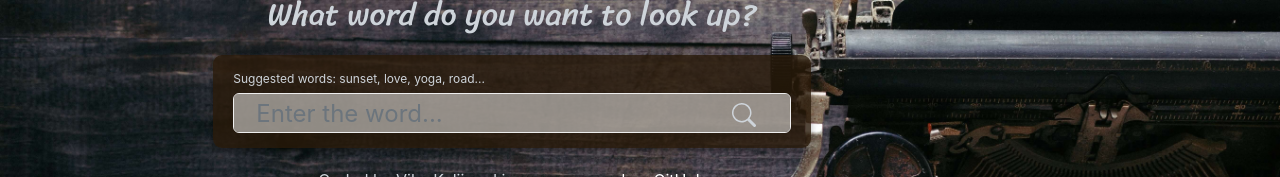
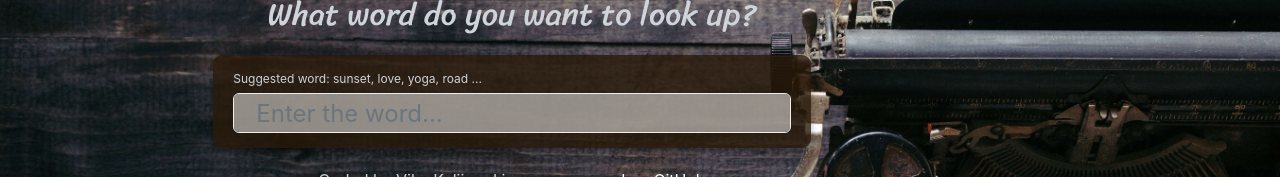
Before and after one commit to Vikkadin/dictionary-app-react, a React (Create React App) app: page / in a window 1280 px wide. Shown: the part 140-317 px from the top of the page. Built offline with nearby package versions, Linux system fonts and the light colour scheme.

Commit message:
fix: remove react icons

```diff
--- a/package.json
+++ b/package.json
@@ -11,7 +11,6 @@
     "react": "^18.2.0",
     "react-audio-player": "^0.17.0",
     "react-dom": "^18.2.0",
-    "react-icons": "^4.6.0",
     "react-scripts": "5.0.1",
     "web-vitals": "^2.1.4"
   },
--- a/src/components/Dictionary.js
+++ b/src/components/Dictionary.js
@@ -1,6 +1,5 @@
 import React, { useState } from 'react'
 import axios from 'axios'
-import { BsSearch } from 'react-icons/bs'
 import Results from './Results';
 import '../css/Dictionary.css'
 
@@ -29,10 +28,9 @@ function Dictionary() {
                 <h2>What word do you want to look up?</h2>
                 <form className="input-box" onSubmit={search}>
                     <div className="hint">
-                        Suggested words: sunset, love, yoga, road...
+                        Suggested word: sunset, love, yoga, road ...
                     </div>
                     <input type="search" autoFocus={true} onChange={handleKeywordChange} class="form-control" placeholder="Enter the word..." />
-                    <BsSearch className="icon" />
                 </form>
             </section>
             <section>
```
Also changed, not shown: 1 other file (tests, documents, lock files or other folders).
